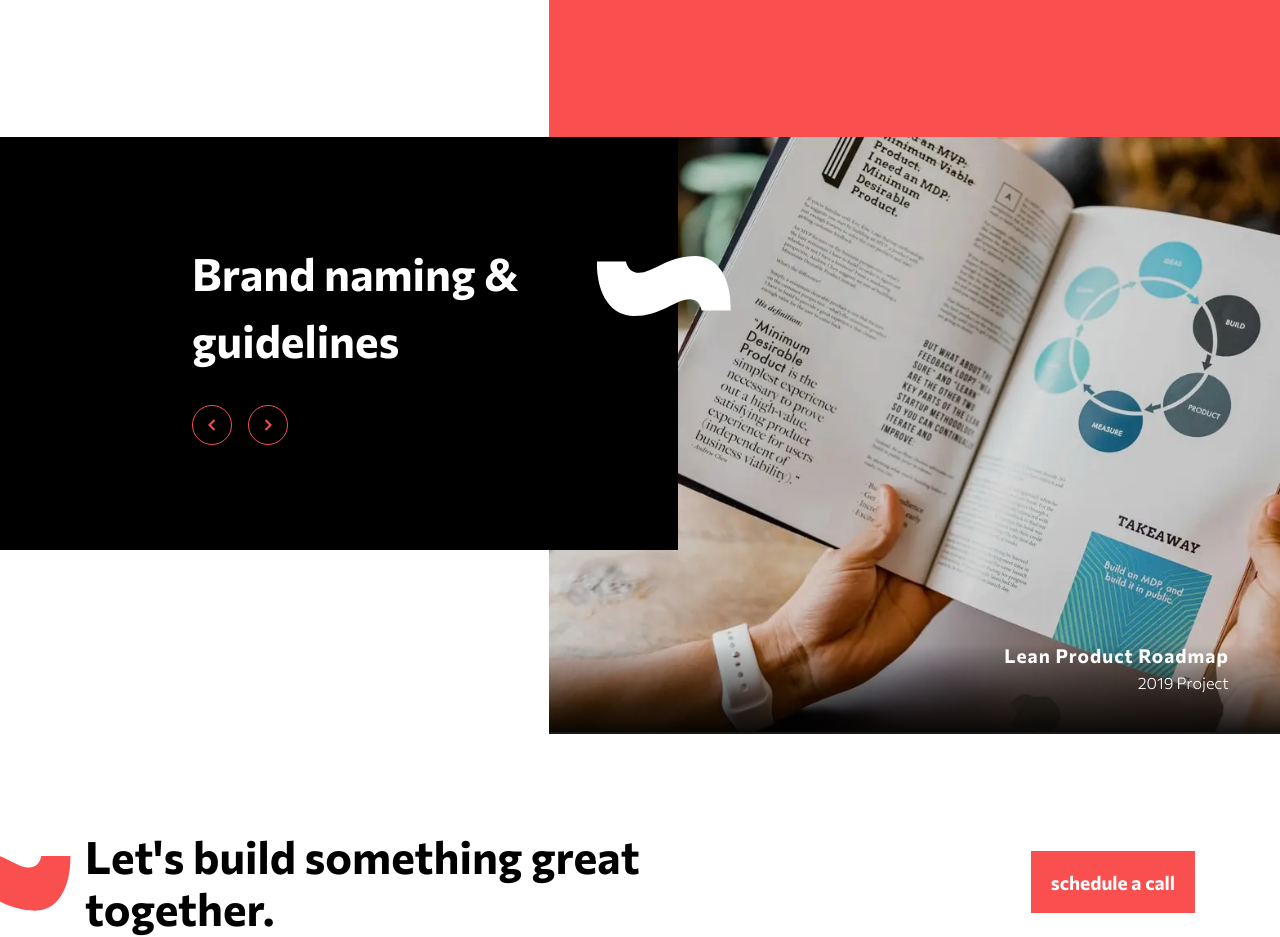
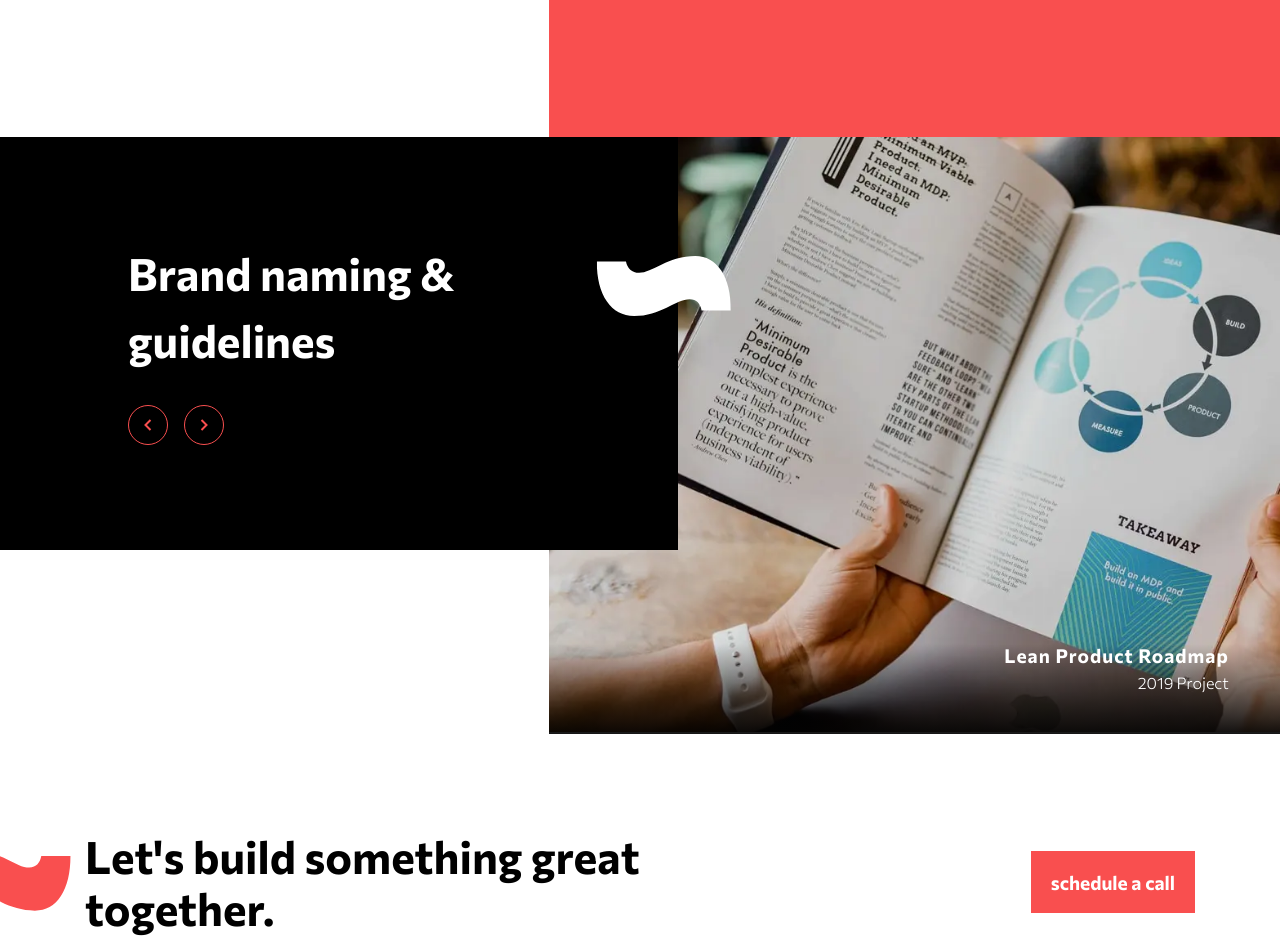
Before and after one commit to Castelo-Codez/Creative-agency-single-page-site, a Vue app: page / in a window 1280 px wide. Shown: the part 2460-3397 px from the top of the page. Built offline with nearby package versions, Linux system fonts and the light colour scheme.

Commit message:
improvement

```diff
--- a/src/components/SlideShowSec.vue
+++ b/src/components/SlideShowSec.vue
@@ -232,7 +232,7 @@ section {
     .controllers {
         padding: var(--pad-space);
         @media (min-width: 768px) {
-            padding: 8vw 10vw 8vw 15vw;
+            padding: 8vw 10vw 8vw 10vw;
         }
         background-color: black;
         h3 {
```
